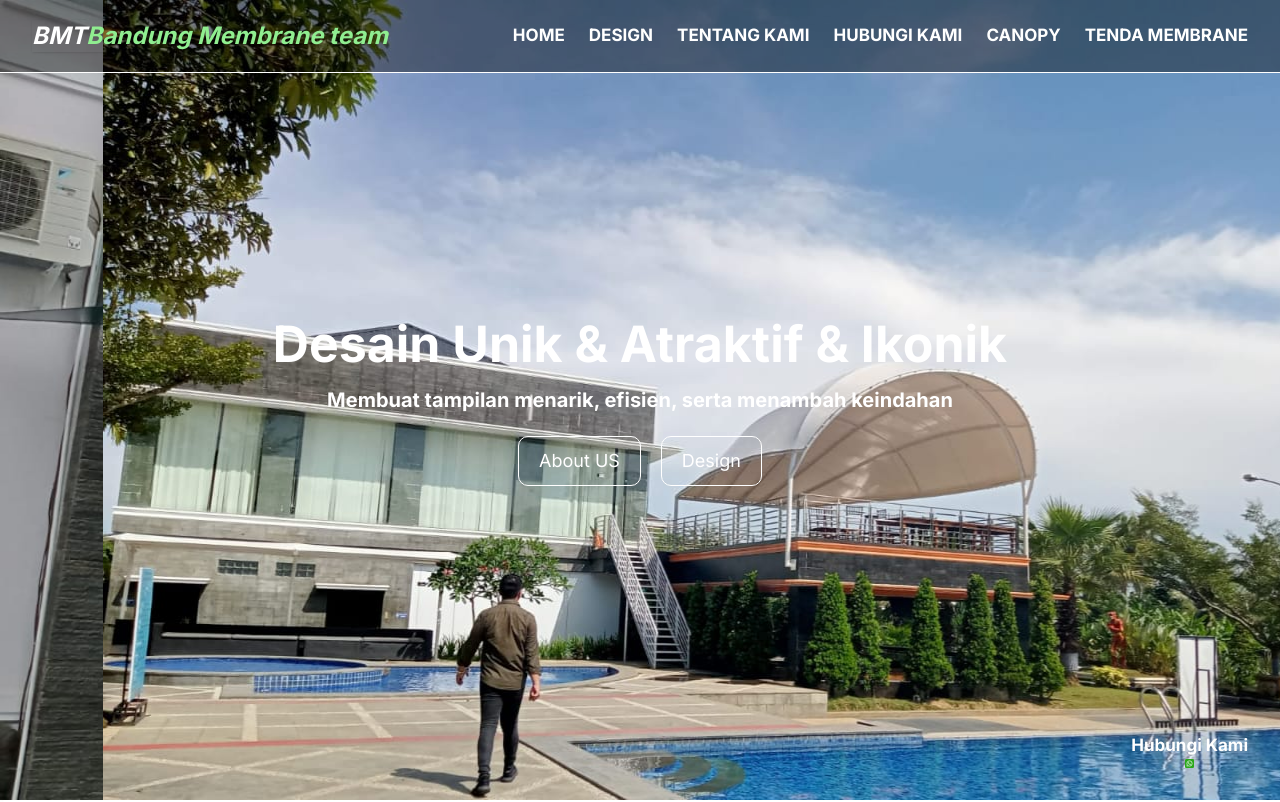
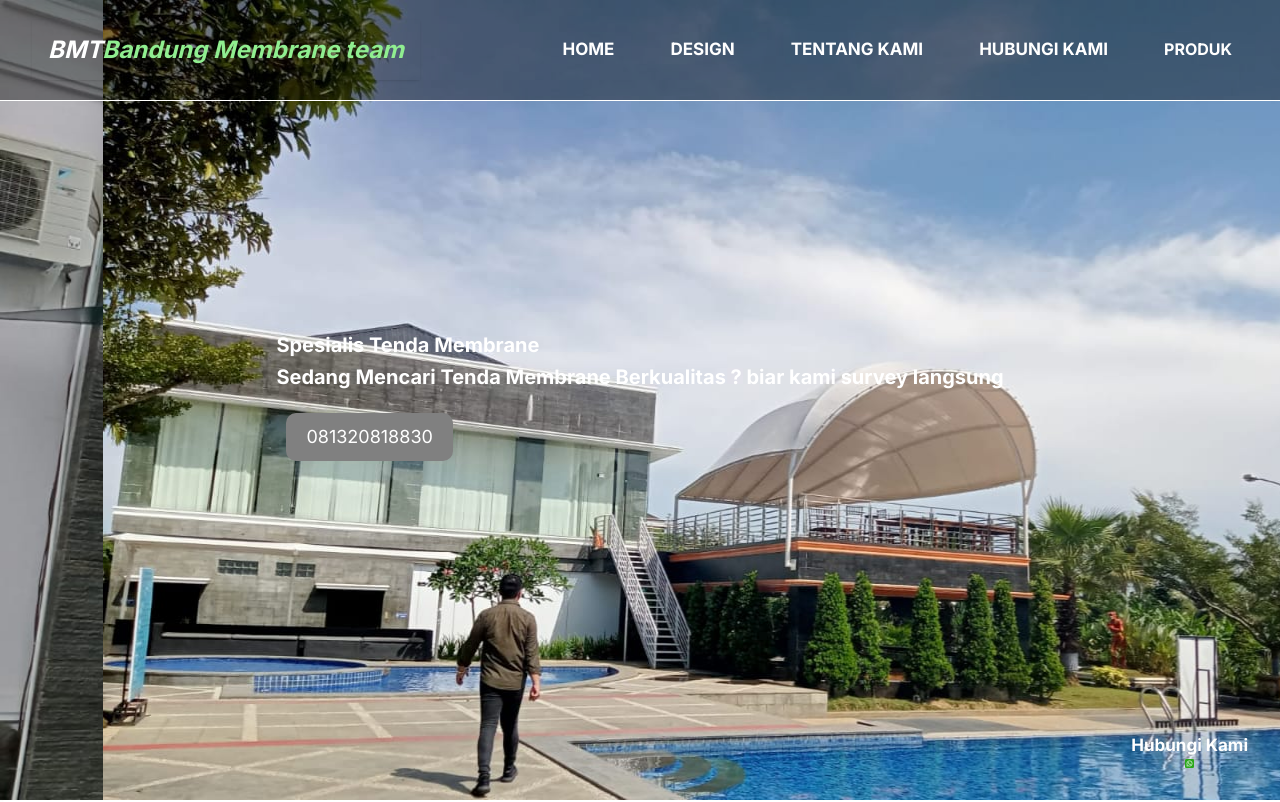
Before and after one commit to johansuhardi/bandungmembraneteam, a Next.js app: page / in a window 1280 px wide. Shown: the top 802 px of the page. Built offline with nearby package versions, Linux system fonts and the light colour scheme.

Commit message:
Add files via upload

```diff
--- a/src/app/Utilities/Navbar/Navbar.jsx
+++ b/src/app/Utilities/Navbar/Navbar.jsx
@@ -1,8 +1,10 @@
 "use client"
+import { useState } from 'react';
+import { motion, AnimatePresence } from 'framer-motion';
 
 import Head from 'next/head';
 import Link from 'next/link';
-import { useState } from 'react';
+
 
 
 export default function Home() {
@@ -92,7 +94,11 @@ export default function Home() {
                   <p>HUBUNGI KAMI</p>
                   </Link>
                 </li>
-                <li className="warna  font-bold">
+
+                 <div class="dropdown">
+    <button class="dropbtn font-bold">PRODUK</button>
+    <div class="dropdown-content">
+    <li className="warna  font-bold">
                   <Link href="#Kanopi"onClick={() => setNavbar(!navbar)}>
                   <p>CANOPY</p>
                   </Link>
@@ -102,8 +108,8 @@ export default function Home() {
                   <p>TENDA MEMBRANE</p>
                   </Link>
                 </li>
-
-
+    </div>
+  </div>
               </ul>
             </div>
           </div>
--- a/src/app/components/Carousel/Carousel.jsx
+++ b/src/app/components/Carousel/Carousel.jsx
@@ -7,6 +7,8 @@ import Whatsapp4 from "@/app/WhatsAppImage-2023-11-13-at-10.39.57(4).jpeg"
 import Whatsapp0 from "@/app/WhatsAppImage-2023-11-13-at-10.39.57.jpeg"
 import Image from "next/image"
 import styles from "./styles.module.css"
+import whatsapp from "@/app/whatsapp1.png"
+
 
 
    const Carousel =() => {
@@ -25,13 +27,13 @@ import styles from "./styles.module.css"
 
 
 <center>
-<div>
-    <h1 className="text-white font-bold">Desain Unik & Atraktif & Ikonik</h1>
-    <p className="text-white font-bold ">Membuat tampilan menarik, efisien, serta menambah keindahan</p>
+<div className="text-left ">
+    <p className="text-white font-bold textxl">Spesialis Tenda Membrane </p>
+    <p className="text-white font-bold ">Sedang Mencari Tenda Membrane Berkualitas ? biar kami survey langsung</p>
 </div>
-    <div class="buttons">
-      <a href="#tentangkami" class="button"><span>About US</span></a>
-      <a href="#galery" class="button"><span>Design</span></a>
+    <div class="buttons ">
+
+      <a href="https://wa.me/+6281320818830" class="button"><span><p></p>081320818830</span></a>
     </div>
 </center>
   </header>
--- a/src/app/components/Kanopi/Kanopi.jsx
+++ b/src/app/components/Kanopi/Kanopi.jsx
@@ -10,7 +10,7 @@ const Kanopi = () => {
     <br />
     <br />
     <br />
-    <div className="textgambarkanopi flex">
+    <div className="textgambarkanopi flex ">
     <div className="gambarkanopi">
     <Image src={gambarkanopi1} width={2000} height={3000} className="rounded-xl gambar1kanopi" alt="..."/>
     </div>
@@ -18,7 +18,9 @@ const Kanopi = () => {
    <p className="judultextkanopi">Canopy Membrane</p>
    <br />
    <br />
-   <p className="text-left">Kanopi adalah sebutan lain dari istilah yang sering digunakan dalam bidang bangunan. Kanopi merupakan rangka dan atap yang biasanya dipasang di beranda depan rumah ataupun bangunan. Kanopi terdiri atas 2 jenis yaitu: kanopi baja ringan dan kanopi besi hollow.</p>
+   <p className="text-left">Kanopi adalah sebutan lain dari istilah yang sering digunakan dalam bidang bangunan. </p>
+   <p className="text-left"> Kanopi merupakan rangka dan atap yang biasanya dipasang di beranda depan rumah ataupun bangunan.</p>
+   <p className="text-left">Kanopi terdiri atas 2 jenis yaitu: kanopi baja ringan dan kanopi besi hollow.</p>
    <br />
    <p className="text-left">    Canopy membrane (Kanopi Membrane ) merupakan salah satu inovasi dari kanopi konvensional yang mana bentuknya sangat monoton dan terlihat kaku. Walaupun demikian, Kanopi membrane dari waktu ke waktu semakin banyak diminati oleh orang-orang terutama untuk beberapa wilayah kota besar.</p>
     </div >
--- a/src/app/components/Membrane/Membrane.jsx
+++ b/src/app/components/Membrane/Membrane.jsx
@@ -1,6 +1,54 @@
+import gambarMembrane1 from "@/app/th.jpg"
+import gambarMembrane2 from "@/app/tentang-membrane-layang.webp"
+import Image from "next/image"
+
 const Membrane = () => {
     return (
-        <div id="Membrane">Membrane</div>
+        <div id="Membrane">
+             <div className="pambungkusjudulkanopi">
+    <div className="judulkanopi">Tenda Membrane</div>
+    </div>
+    <br />
+    <br />
+    <br />
+    <div className="textgambarkanopi flex">
+    <div className="gambarkanopi">
+    <Image src={gambarMembrane1} width={2000} height={3000} className="rounded-xl gambar1kanopi" alt="..."/>
+    </div>
+    <div className="textkanopi">
+   <p className="judultextkanopi">Tenda Membrane</p>
+   <br />
+   <br />
+   <p className="text-left">Tenda membrane adalah tenda yang terbuat dari kain dengan material khusus. Jenis tenda ini mempunyai serat kain yang cukup kuat. Sehingga tahan terhadap guyuran air hujan maupun sengatan panas matahari. Tenda membrane memberikan kesan modern untuk tempat seperti Mall, Cafe, Rekreasi, Carport Rumah, Lapangan Futsal, Lapangan Tenis dan sebagainya. Tenda membrane juga memiliki nilai seni yang tinggi karena desain atap membrane yang di kerjakan oleh tim berpengalaman.</p>
+   <br />
+   <p className="text-left">PT. Megatent Globalindo Sinergi adalah perusahaan tensile membrane terbesar di Indonesia. Dengan menggunakan Cutting Software kami mampu menghasilkan karya desain kerumitan tinggi untuk hasil yang maksimal. Pemilihan kontruksi membrane dan bahan tidak bisa di aplikasikan sembarangan, kami telah menyediakan bahan pilihan terbaik dengan desain atap membrane yang di kerjakan oleh tim.</p>
+    </div >
+    </div>
+    <br />
+    <br />
+    <br />
+    <div className="textgambarkanopi flex">
+    <div className="gambarkanopi">
+    <Image src={gambarMembrane2} width={2000} height={3000} className="rounded-xl gambar1kanopi"/>
+    </div>
+    <div className="textkanopi">
+   <p className="judultextkanopi">Tentang Tenda Membrane</p>
+   <br />
+   <br />
+   <p className="text-left">Tenda membrane ini mempunyai berbagai macam kelebihan yang tidak terdapat pada jenis material atap yang lainnya. Salah satu kelebihannya yaitu mengenai estetika atau seni keindahan dari sebuah bangunan. Bahan membrane ini sangat fleksibel untuk dibuat menjadi sebuah bentuk atap yang sangat eye catching dan atraktif.</p>
+   <br />
+   <p className="text-3xl judulpenjelascanopy">Kelebihan Tenda Membrane</p>
+   <br />
+   <p className="text-left">
+   <p> ✔ Tidak mudah rusak</p>
+   <p> ✔ Dapat dibentuk dengan berbagai model dan banyak pilihan warna</p>
+   <p> ✔ Memiliki banyak jenis yang berkualitas</p>
+   <p> ✔ Perawatan yang mudah</p>
+   <p> ✔ Memiliki model yang modern dan estetis</p>
+   </p>
+    </div >
+    </div>
+        </div>
     )
 }
 
--- a/src/app/globals.css
+++ b/src/app/globals.css
@@ -7,6 +7,7 @@ html {
   scroll-behavior: smooth;
   background-color: darkgray;
 }
+
 
 .galeri {
   font: bold;
@@ -34,6 +35,15 @@ z-index: 9999;
 
 .warna {
   color: white;
+  padding: 14px 16px;
+
+}
+
+.warna:hover {
+  background-color: white;
+  color: black;
+  transition: 0.7s;
+  border-radius: 9px;
 }
 
 .italic {
@@ -186,7 +196,7 @@ url('./aplay.jpeg')
   font-size: 18px;
   text-decoration: none;
   color: #fff;
-  border: #fff 1px solid;
+
   padding: 10px 20px;
   border-radius: 10px;
   margin-top: 20px;
@@ -230,7 +240,7 @@ url('./aplay.jpeg')
 
 .buttons {
   display: flex;
-  justify-content: center;
+  justify-content: left;
 }
 
 .buttons .button {
@@ -393,6 +403,7 @@ input:nth-of-type(5):checked ~ main#carousel {
   color: white;
   position: relative;
   background-color: white;
+  border-radius: 9px;
 }
 
 .caption {
@@ -416,10 +427,10 @@ input:nth-of-type(5):checked ~ main#carousel {
 .img-box:hover img {
   transform: scale(1.1);
 }
-
+/*
 .img-box:hover .transparent-box {
   background-color:rgba(0, 0, 0, 0.5);
-}
+} */
 
 .img-box:hover .caption {
   transform: translateY(-20px);
@@ -428,6 +439,8 @@ input:nth-of-type(5):checked ~ main#carousel {
 
 .img-box:hover {
   cursor: pointer;
+  box-shadow: 6px 6px 5px rgb(92, 91, 91);
+  transition: 0.7s;
 }
 
 .caption > p:nth-child(2) {
@@ -491,7 +504,12 @@ input:nth-of-type(5):checked ~ main#carousel {
 
 @media (min-width: 320px) and (max-width: 767px){
   .tentangkami2 {
-    text-align: center;
+    text-align: left;
+  }
+
+  .textgambarkanopi {
+    flex-direction: column-reverse;
+
   }
 
   .tentangkami {
@@ -548,6 +566,12 @@ input:nth-of-type(5):checked ~ main#carousel {
   display: none;
  }
 
+ .gambarkanopi {
+  padding-left: 6%;
+  padding-right: 6%;
+  /* height: 600px;
+  width: 483px; */
+}
 
 
 }
@@ -634,10 +658,12 @@ display: block;
 
 
 .gambarkanopi {
-  padding-left: 140px;
+  padding-left: 6%;
   /* height: 600px;
   width: 483px; */
 }
+
+
 
 
 
@@ -649,7 +675,7 @@ display: block;
   padding-bottom: 100px;
   padding-top: 150px;
   background-size: cover;
-  font-size: 48px;
+  font-size: 42px;
   color: #fc035a ;
 }
 
@@ -658,7 +684,7 @@ display: block;
 }
 
 .judultextkanopi {
-  font-size: 50px;
+  font-size: 42px;
   font: bold;
   color: #fc035a ;
 }
@@ -666,3 +692,78 @@ display: block;
 .judulpenjelaskanopi {
   color: #fc035a ;
 }
+
+/* Gaya untuk navigasi */
+.navbar {
+  overflow: hidden;
+  background-color: #333;
+}
+
+/* Gaya untuk dropdown */
+.dropdown {
+  position: relative;
+  display: inline-block;
+  transition: 0.7s;
+}
+
+/* Gaya untuk tombol dropdown */
+.dropbtn {
+  font-size: 16px;
+  border: none;
+  outline: none;
+  color: white;
+  background-color: inherit;
+  margin: 0;
+  padding: 14px 16px;
+
+}
+
+
+
+.dropbtn:hover {
+  background-color: white;
+  color: black;
+  transition: 0.7s;
+  border-radius: 9px;
+}
+
+/* Gaya untuk konten dropdown */
+.dropdown-content {
+  display: none;
+  position: absolute;
+  background-color: #f9f9f9;
+  min-width: 160px;
+  z-index: 1;
+  border-radius: 9px;
+  border-top: 3px solid yellow;
+
+}
+
+/* Gaya untuk link pada dropdown */
+.dropdown-content a {
+  color: black;
+  padding: 12px 16px;
+  text-decoration: none;
+  display: block;
+  transition: 0.7s;
+}
+
+/* Hover effect pada link dropdown */
+.dropdown-content a:hover {
+  background-color: #f1f1f1;
+  transition: 0.7s;
+}
+
+/* Menampilkan dropdown saat tombol dihover */
+.dropdown:hover .dropdown-content {
+  display: block;
+  transition: 0.7s;
+}
+
+.button {
+  background-color: gray;
+}
+
+.textxl {
+  font-size: 1000px;
+}
--- a/src/app/page.tsx
+++ b/src/app/page.tsx
@@ -1,10 +1,10 @@
-import Image from 'next/image'
+
 import Navbar from "@/app/Utilities/Navbar/Navbar"
 import HubungiKami from "@/app/components/HubungiKami/HubungiKami"
 import Carousel from "@/app/components/Carousel/Carousel"
 import Design from "@/app/components/Design/Design"
-import Head from "next/head"
-import Link from "next/link"
+
+
 import TentangKami from "@/app/components/TentangKami/TentangKami"
 import Kanopi from "@/app/components/Kanopi/Kanopi"
 import Membrane from "@/app/components/Membrane/Membrane"
@@ -13,9 +13,7 @@ import Membrane from "@/app/components/Membrane/Membrane"
 export default function Home() {
   return (
     <>
-    <Head>
-      <title>BMT Bandung Membrane team</title>
-    </Head>
+
       <div className="hideung">
         <div className="container-all " id="Home">
         <Navbar />
```
Also changed, not shown: src/app/th.jpg (added).
